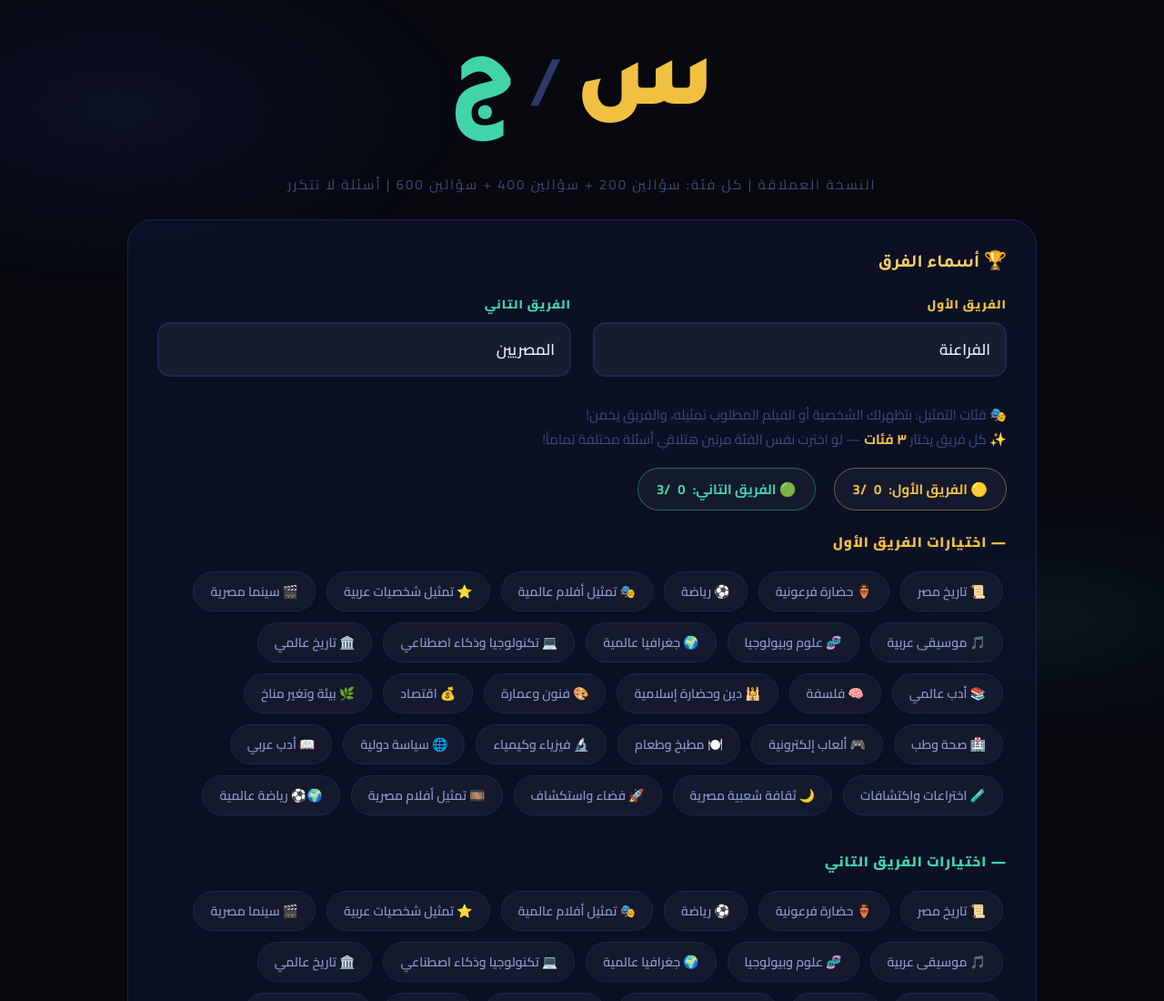
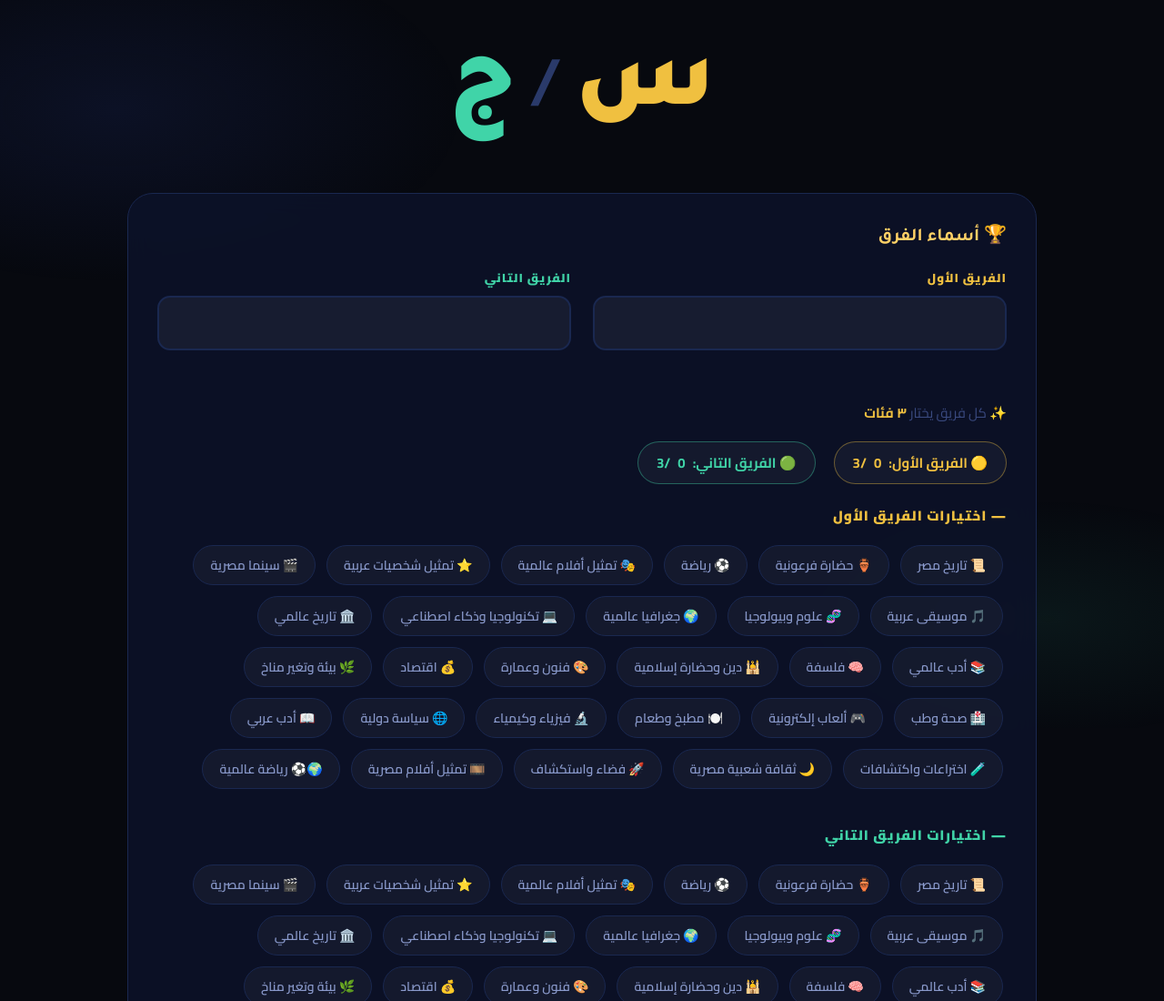
Before and after one commit to MAbdelnaeem50/seen-Jeem---MINI-GAME, a plain HTML site: page index.html in a window 1280 px wide. Shown: the top 1100 px of the page at 91% size. Drawn offline with Linux system fonts and the light colour scheme.

Commit message:
Update index.html

```diff
--- a/index.html
+++ b/index.html
@@ -3,7 +3,7 @@
 <head>
     <meta charset="UTF-8">
     <meta name="viewport" content="width=device-width, initial-scale=1.0, user-scalable=yes">
-    <title>سين جيم — النسخة العملاقة | أسئلة ضخمة + تمثيل</title>
+    <title>سين جيم </title>
     <link href="https://fonts.googleapis.com/css2?family=Cairo:wght@400;600;700;900&family=Tajawal:wght@400;700;900&display=swap" rel="stylesheet">
     <link rel="stylesheet" href="style.css">
 </head>
@@ -11,14 +11,14 @@
 
 <div id="setup-screen" class="screen active">
     <div class="logo"><span class="s">س</span><span class="d"> / </span><span class="g">ج</span></div>
-    <div class="logo-sub">النسخة العملاقة | كل فئة: سؤالين 200 + سؤالين 400 + سؤالين 600 | أسئلة لا تتكرر</div>
+    <div class="logo-sub"> </div>
     <div class="card">
         <h2>🏆 أسماء الفرق</h2>
         <div class="team-row">
-            <div class="inp-wrap"><div class="inp-label t1">الفريق الأول</div><input class="inp t1" id="t1name" type="text" value="الفراعنة" maxlength="20"></div>
-            <div class="inp-wrap"><div class="inp-label t2">الفريق التاني</div><input class="inp t2" id="t2name" type="text" value="المصريين" maxlength="20"></div>
+            <div class="inp-wrap"><div class="inp-label t1">الفريق الأول</div><input class="inp t1" id="t1name" type="text" value="" maxlength="20"></div>
+            <div class="inp-wrap"><div class="inp-label t2">الفريق التاني</div><input class="inp t2" id="t2name" type="text" value="" maxlength="20"></div>
         </div>
-        <div class="cat-pick-info">🎭 فئات التمثيل: بتظهرلك الشخصية أو الفيلم المطلوب تمثيله، والفريق يخمن!<br>✨ كل فريق يختار <strong style="color:var(--team1)">٣ فئات</strong> — لو اخترت نفس الفئة مرتين هتلاقي أسئلة مختلفة تماماً!</div>
+        <div class="cat-pick-info"><br>✨ كل فريق يختار <strong style="color:var(--team1)">٣ فئات</strong></div>
         <div class="pick-status">
             <div class="pick-badge t1">🟡 الفريق الأول: <span id="cnt1">0</span>/3</div>
             <div class="pick-badge t2">🟢 الفريق التاني: <span id="cnt2">0</span>/3</div>
```
